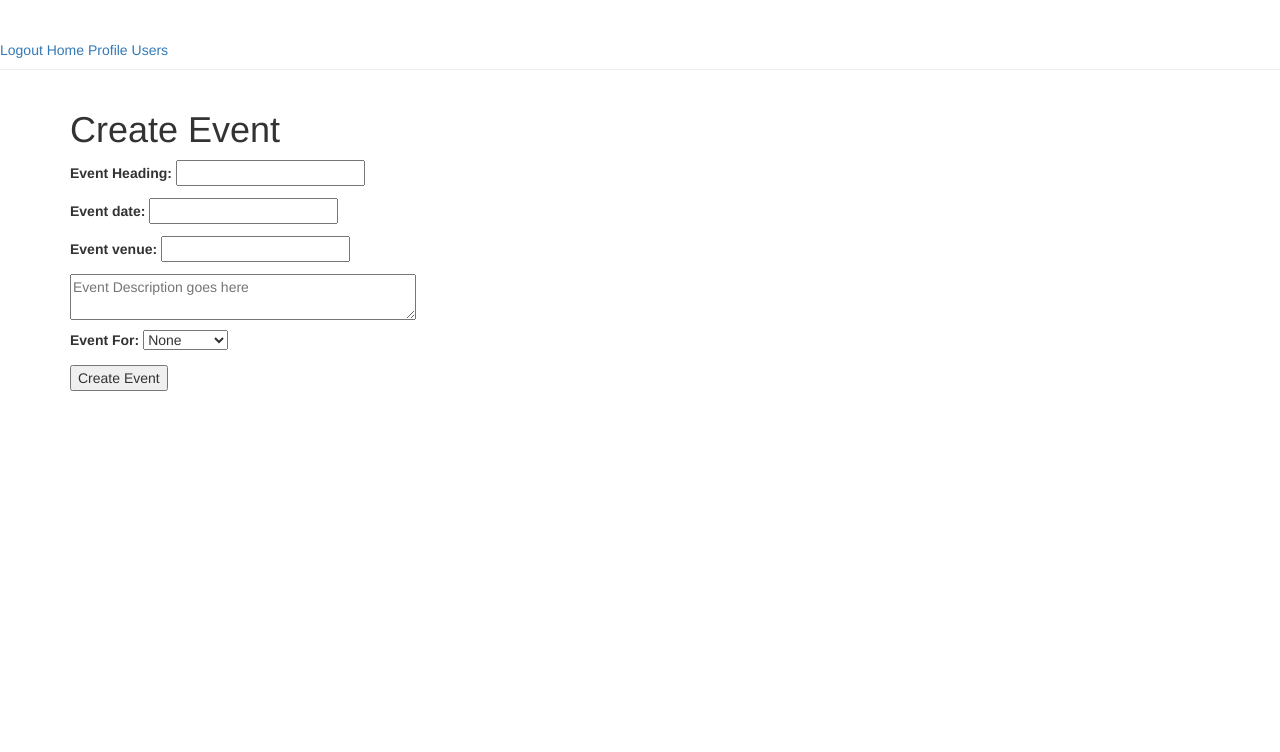
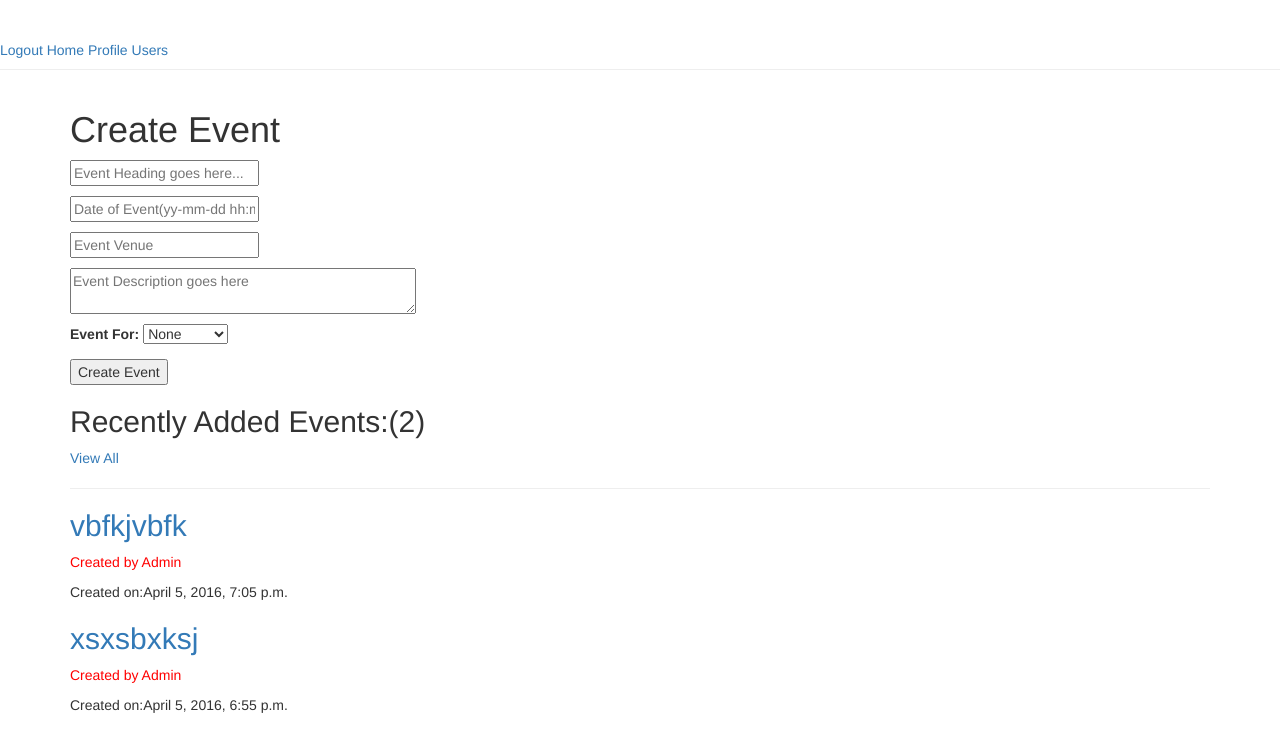
Before and after one commit to abhishekg785/InfoGami, a Django app: page /codehub/event/create in a window 1280 px wide. Shown: the top 752 px of the page. Run offline with Django 3.2, Linux system fonts and the light colour scheme; a user stored in the database is signed in; data comes from the database, SQL or seed files in the repository; both versions use the stored data as it was after the commit; some libraries are stand-ins or nearby versions.

Commit message:
changed made to views

```diff
--- a/projdir/app/create_event.py
+++ b/projdir/app/create_event.py
@@ -67,7 +67,8 @@ def create_codehub_event(request):
             #return redirect('codehub_events')
     else:
         form = CodehubCreateEventForm()
-    return render(request,'codehub/create_event.html',{'form':form})
+        events = CodehubCreateEventModel.objects.all().order_by("-timeStamp")
+    return render(request,'codehub/create_event.html',{'form':form,'events':events})
 
 
 @loginRequired
--- a/projdir/app/forms.py
+++ b/projdir/app/forms.py
@@ -38,10 +38,10 @@ class UserProfileForm(forms.ModelForm):
 
 class CodehubCreateEventForm(forms.ModelForm):
     CHOICES = (('None','None'),('Basic', 'Basic'),('Advanced', 'Advanced'),)
-    event_heading = forms.CharField(label = 'Event Heading',max_length = 50)
-    event_date = forms.DateTimeField(required = False)
+    event_heading = forms.CharField(label = '',widget = forms.TextInput(attrs = {'placeholder':'Event Heading goes here...'}),max_length = 50)
+    event_date = forms.DateTimeField(label = '',widget = forms.TextInput(attrs = {'placeholder':'Date of Event(yy-mm-dd hh:mm)'}),required = False)
     event_description = forms.CharField(label = '',widget = forms.Textarea(attrs = {'placeholder':'Event Description goes here','rows':'2','cols':'40'}))
-    event_venue = forms.CharField(max_length = 100,required = False)
+    event_venue = forms.CharField(label = '',widget = forms.TextInput(attrs = {'placeholder':'Event Venue'}),max_length = 100,required = False)
     event_for = forms.ChoiceField(label = 'Event For:',choices = CHOICES,required =True)
     class Meta:
         model = CodehubCreateEventModel
--- a/projdir/app/templates/codehub/create_event.html
+++ b/projdir/app/templates/codehub/create_event.html
@@ -1,14 +1,19 @@
 {% extends 'base.html' %}
 {% block content %}
 <h1>Create Event</h1>
-{% if form.errors %}
-  <h2>Errors:</h2>
-  {{ form.errors }}
-  {{ form.non_field_errors }}
-{% endif %}
 <form method="post">
 {% csrf_token %}
 {{ form.as_p }}
 <input type='submit' name='create_event' value='Create Event'/>
 </form>
+<h2>Recently Added Events:({{ events.count }})</h2>
+<a href="/codehub/events/">View All</a>
+<hr/>
+{% for event in events %}
+  <h2><a href="{% url 'codehub_event_details' event.id %}">{{ event }}</a></h2>
+  {% if event.user.is_superuser == 1 %}
+    <p style='color:red'>Created by Admin</p>
+  {% endif %}
+  Created on:{{ event.timeStamp }}
+{% endfor %}
 {% endblock %}
```
Also changed, not shown: projdir/db.sqlite3, 2 other files.
